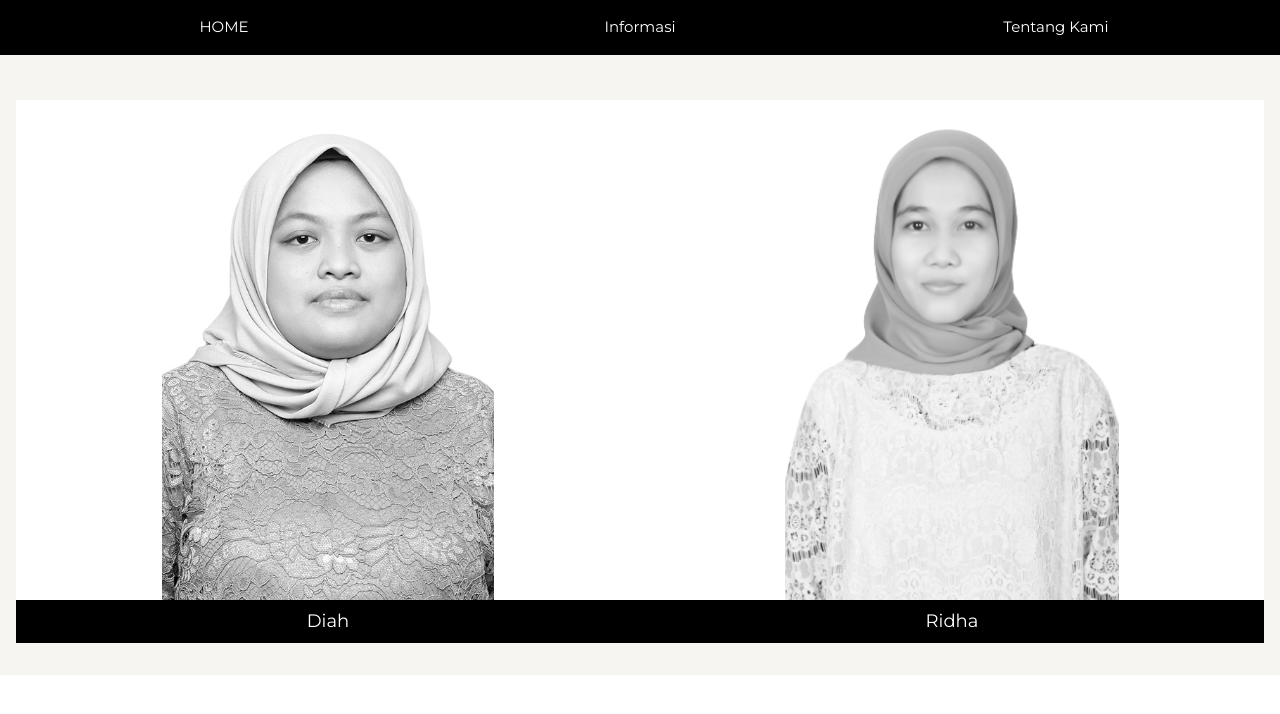
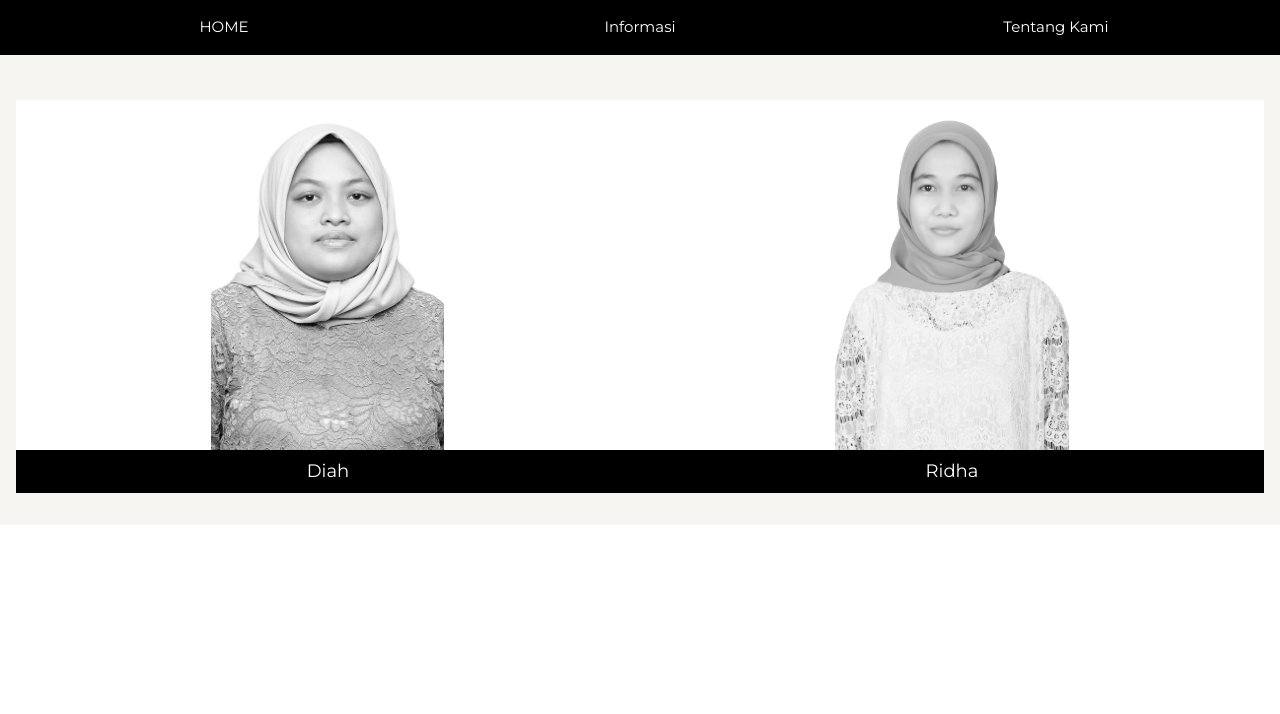
Before and after one commit to jisong710/web-data-mining, a Flask app: page /about in a window 1280 px wide. Shown: the top 714 px of the page. Run offline with Flask 2, Linux system fonts and the light colour scheme.

Commit message:
Update tentangkami.html

```diff
--- a/templates/tentangkami.html
+++ b/templates/tentangkami.html
@@ -37,11 +37,11 @@
     <div class="w3-container" id="where" style="padding-bottom:32px; padding-top:100px">
       <div class="w3-row w3-auto">
         <div class="w3-col l6 w3-center w3-white" id="diah">
-          <img src="{{ url_for('static', filename='img/Diah.jpg') }}"  alt="" srcset="" style="height: 500px;">
+          <img src="{{ url_for('static', filename='img/Diah.jpg') }}"  alt="" srcset="" style="height: 350px;">
           <a href="#diah" class="w3-button w3-block w3-black">Diah</a>
         </div>
         <div class="w3-col l6 w3-center w3-white" id="ridha">
-          <img src="{{ url_for('static', filename='img/Ridha.jpg') }}"  alt="" srcset="" style="height: 500px;">
+          <img src="{{ url_for('static', filename='img/Ridha.jpg') }}"  alt="" srcset="" style="height: 350px;">
           <a href="#ridha" class="w3-button w3-block w3-black">Ridha</a>
         </div>
       </div>
```
